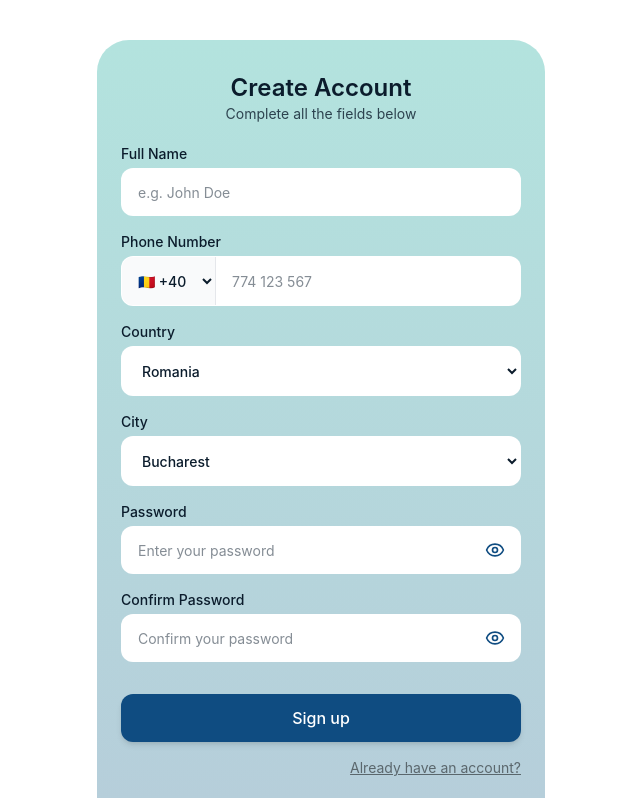
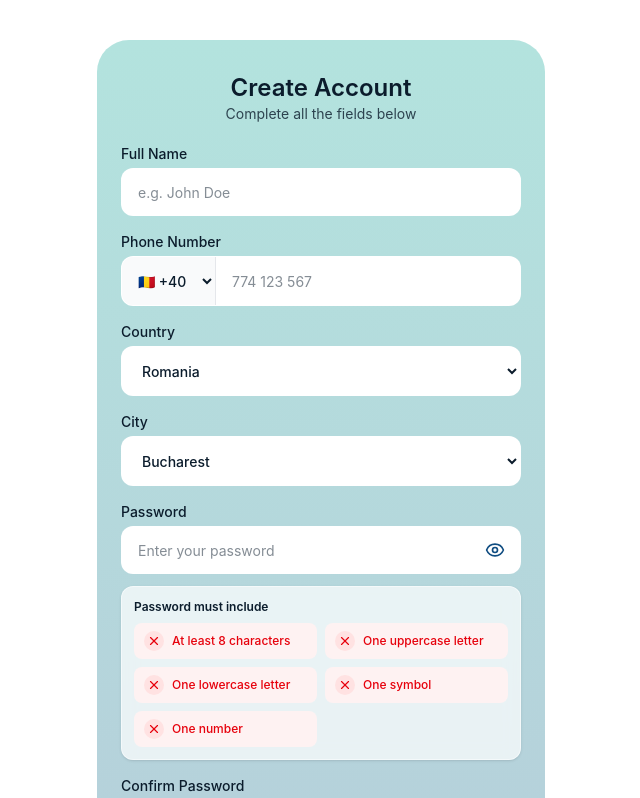
Before and after one commit to StefPo09/ParkShare, a Next.js app in the folder frontend/: page /RegisterPage in a window 1280 px wide. Shown: the top 798 px of the page, without its empty margins (319-959 px from the left). Built offline with nearby package versions, Linux system fonts and the light colour scheme.

Commit message:
Added the requirements for the password to be accepted

```diff
--- a/frontend/app/RegisterPage/page.tsx
+++ b/frontend/app/RegisterPage/page.tsx
@@ -1,7 +1,7 @@
 'use client'
 
 import { useState } from 'react';
-import { Eye, EyeOff } from 'lucide-react';
+import { Check, Eye, EyeOff, X } from 'lucide-react';
 import Link from "next/link";
 import { useRouter } from 'next/navigation';
 
@@ -52,13 +52,36 @@ export default function RegisterPage() {
       !isFullNameFocused &&
       fullName.trim() !== '' &&
       !isFullNameValid;
+  const passwordRequirements = [
+    {
+      label: 'At least 8 characters',
+      isMet: password.length >= 8,
+    },
+    {
+      label: 'One uppercase letter',
+      isMet: /[A-Z]/.test(password),
+    },
+    {
+      label: 'One lowercase letter',
+      isMet: /[a-z]/.test(password),
+    },
+    {
+      label: 'One symbol',
+      isMet: /[^A-Za-z0-9]/.test(password),
+    },
+    {
+      label: 'One number',
+      isMet: /\d/.test(password),
+    },
+  ];
+  const isPasswordValid = passwordRequirements.every((requirement) => requirement.isMet);
 
   const canSignUp =
       isFullNameValid &&
       phoneNumber.trim() !== '' &&
       selectedCountry.trim() !== '' &&
       selectedCity.trim() !== '' &&
-      password.trim() !== '' &&
+      isPasswordValid &&
       confirmPassword.trim() !== '' &&
       password === confirmPassword;
 
@@ -204,6 +227,34 @@ export default function RegisterPage() {
                 {showPassword ? <EyeOff size={20} /> : <Eye size={20} />}
               </button>
             </div>
+            <div className="mt-2 rounded-xl border border-white/50 bg-white/70 p-3 shadow-sm backdrop-blur-sm">
+              <p className="mb-2 text-xs font-semibold text-[#0B1C2C]">
+                Password must include
+              </p>
+              <div className="grid grid-cols-1 gap-2 sm:grid-cols-2">
+                {passwordRequirements.map((requirement) => (
+                    <div
+                        key={requirement.label}
+                        className={`flex items-center gap-2 rounded-lg px-2.5 py-2 text-xs font-medium transition ${
+                            requirement.isMet
+                                ? 'bg-green-50 text-green-700'
+                                : 'bg-red-50 text-red-600'
+                        }`}
+                    >
+                      <span
+                          className={`flex h-5 w-5 items-center justify-center rounded-full ${
+                              requirement.isMet
+                                  ? 'bg-green-100 text-green-700'
+                                  : 'bg-red-100 text-red-600'
+                          }`}
+                      >
+                        {requirement.isMet ? <Check size={14} /> : <X size={14} />}
+                      </span>
+                      {requirement.label}
+                    </div>
+                ))}
+              </div>
+            </div>
           </div>
 
           {/* Confirm Password */}
@@ -241,7 +292,7 @@ export default function RegisterPage() {
           <button
               type="submit"
               disabled={!canSignUp}
-              className="mt-4 flex h-12 w-full items-center justify-center rounded-xl bg-[#0F4C81] text-white font-medium hover:bg-[#0B1C2C] transition shadow-md active:scale-[0.99] disabled:cursor-not-allowed disabled:hover:bg-[#0F4C81]/45 cursor-pointer"
+              className="mt-4 flex h-12 w-full items-center justify-center rounded-xl bg-[#0F4C81] text-white font-medium hover:bg-[#0B1C2C] transition shadow-md active:scale-[0.99] disabled:cursor-not-allowed disabled:bg-[#0F4C81]/45 disabled:hover:bg-[#0F4C81]/45 cursor-pointer"
           >
             Sign up
           </button>
```
